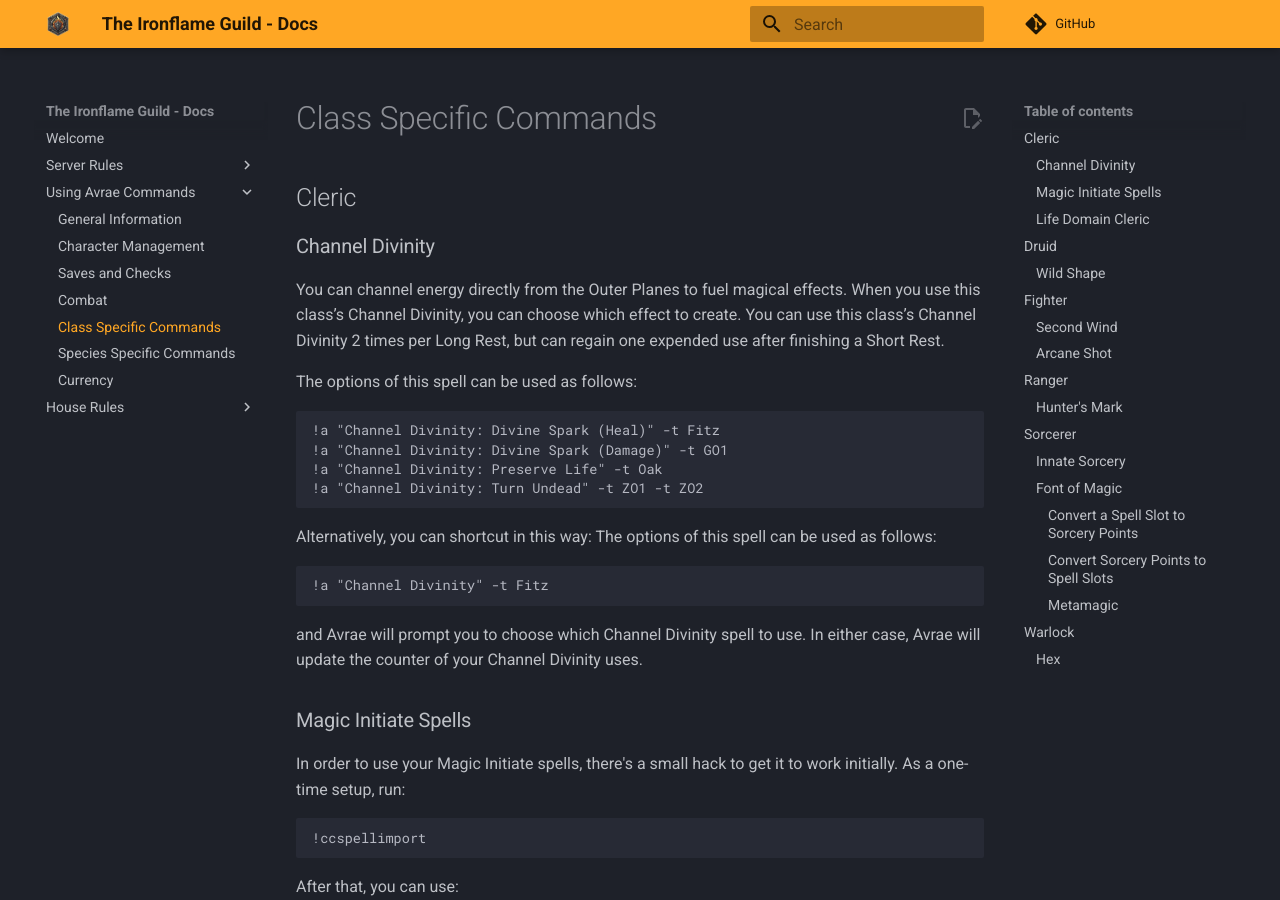
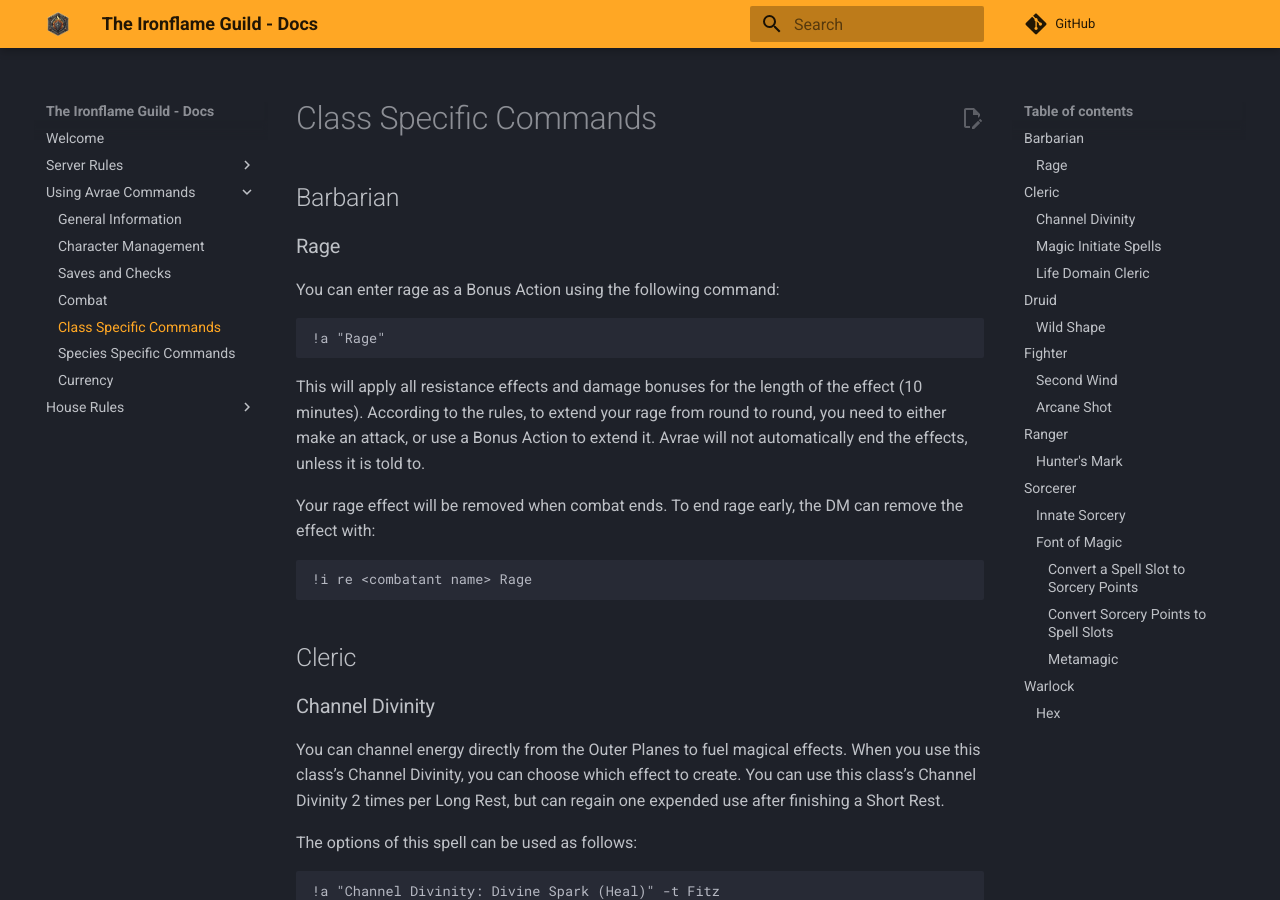
Before and after one commit to adamhstewart/doip-docs, an MkDocs documentation site: the page built from docs/class-commands.md, in a window 1280 px wide and 900 px high. Built offline with MkDocs 1.6.1 and Material for MkDocs 9.7.7, drawn with Linux system fonts in a browser that asks for light colours; comment, search, counter and statistics services are not loaded.

Commit message:
Add Halfling and Barbarian.

````diff
--- a/docs/class-commands.md
+++ b/docs/class-commands.md
@@ -1,4 +1,20 @@
 # Class Specific Commands
+
+## Barbarian
+### Rage
+You can enter rage as a Bonus Action using the following command:
+
+```sh
+!a "Rage"
+```
+
+This will apply all resistance effects and damage bonuses for the length of the effect (10 minutes). According to the rules, to extend your rage from round to round, you need to either make an attack, or use a Bonus Action to extend it. Avrae will not automatically end the effects, unless it is told to.
+
+Your rage effect will be removed when combat ends. To end rage early, the DM can remove the effect with:
+
+```sh
+!i re <combatant name> Rage
+```
 
 ## Cleric
 
````
Also changed, not shown: docs/species-commands.md (+10 -0 lines).
